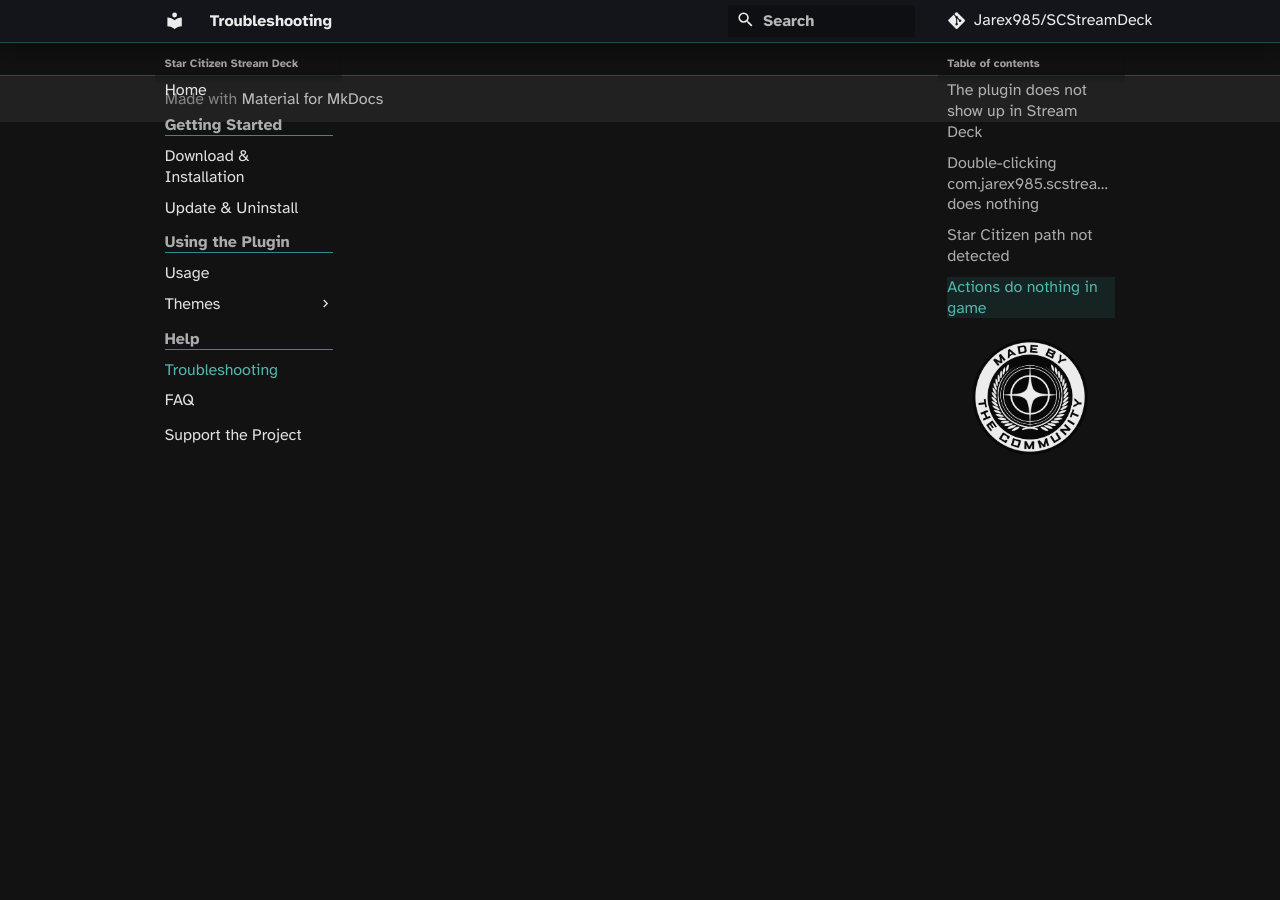
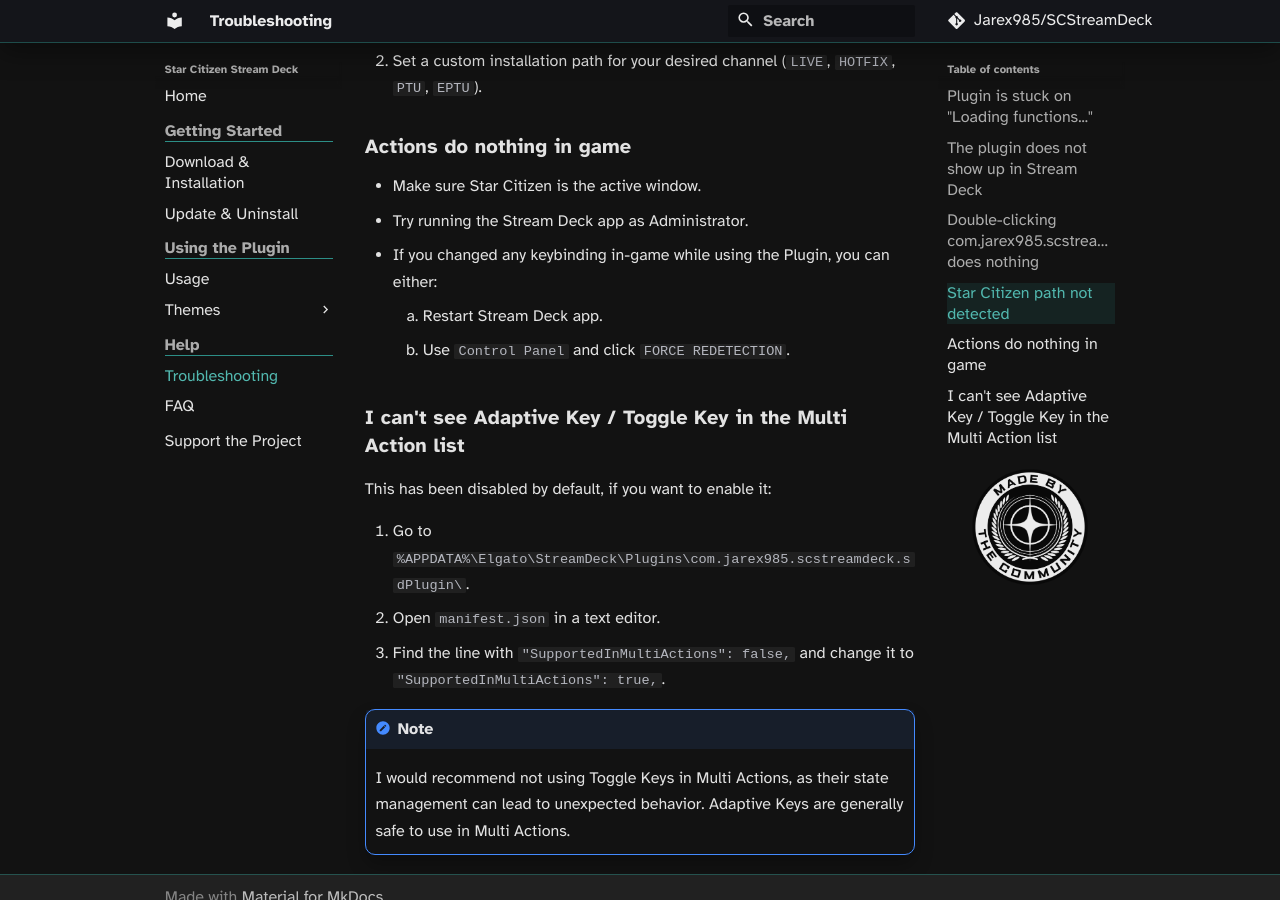
Before and after one commit to Jarex985/SCStreamDeck, an MkDocs documentation site: the page built from docs/troubleshooting.md, in a window 1280 px wide and 900 px high, scrolled down 1259 px. Built offline with MkDocs 1.6.1 and Material for MkDocs 9.7.7, drawn with Linux system fonts in a browser that asks for light colours; some web fonts are replaced; comment, search, counter and statistics services are not loaded; some of the changed text lies outside the part shown.

Commit message:
docs: update installation and usage instructions, add troubleshooting tips
Signed-off-by: Jarex985 <Jarex985@users.noreply.github.com>

```diff
--- a/docs/troubleshooting.md
+++ b/docs/troubleshooting.md
@@ -1,9 +1,17 @@
 # Troubleshooting
+
+## Plugin is stuck on "Loading functions..."
+
+1. Make sure .NET 8 Desktop Runtime x64 is installed. [Requirements](install.md#requirements)
+2. Close Stream Deck completely then open it again.
+3. If the issue persists, go to `%APPDATA%\Elgato\StreamDeck\Plugins\com.jarex985.scstreamdeck.sdPlugin\`.
+4. Open the plugin log file (`pluginlog.log`) and check for errors.
+5. If there is no log file, this indicates that .NET 8 Desktop Runtime x64 is not installed correctly (x86 vs x64 issue). Reinstall the correct version.
 
 ## The plugin does not show up in Stream Deck
 
 1. Confirm the Stream Deck app is version 6.4+.
-2. Confirm .NET 8 Desktop Runtime is installed.
+2. Confirm .NET 8 Desktop Runtime is installed. [Requirements](install.md#requirements)
 3. Close Stream Deck completely then open it again.
 4. Go to `%APPDATA%\Elgato\StreamDeck\Plugins`. If you see a folder named `com.jarex985.scstreamdeck.sdPlugin`, delete it and try reinstalling after confirming steps 1 and 2.
 
@@ -30,3 +38,14 @@
 
     1. Restart Stream Deck app.
     2. Use `Control Panel` and click `FORCE REDETECTION`.
+
+## I can't see Adaptive Key / Toggle Key in the Multi Action list
+
+This has been disabled by default, if you want to enable it:
+
+1. Go to `%APPDATA%\Elgato\StreamDeck\Plugins\com.jarex985.scstreamdeck.sdPlugin\`.
+2. Open `manifest.json` in a text editor.
+3. Find the line with `"SupportedInMultiActions": false,` and change it to `"SupportedInMultiActions": true,`.
+
+!!! note
+    I would recommend not using Toggle Keys in Multi Actions, as their state management can lead to unexpected behavior. Adaptive Keys are generally safe to use in Multi Actions.
```
Also changed, not shown: docs/index.md (+4 -3 lines), docs/install.md (+7 -3 lines), docs/usage.md (+3 -0 lines).
